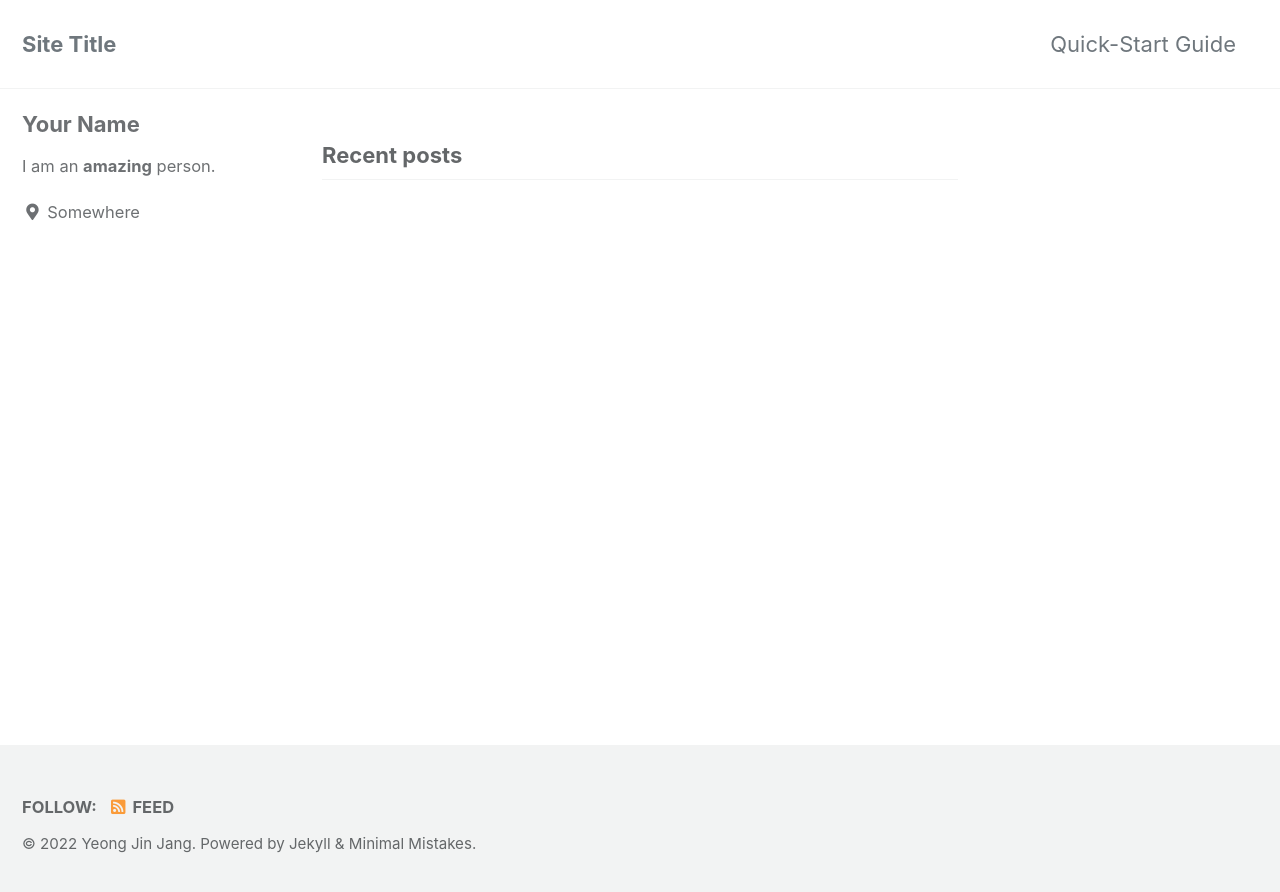
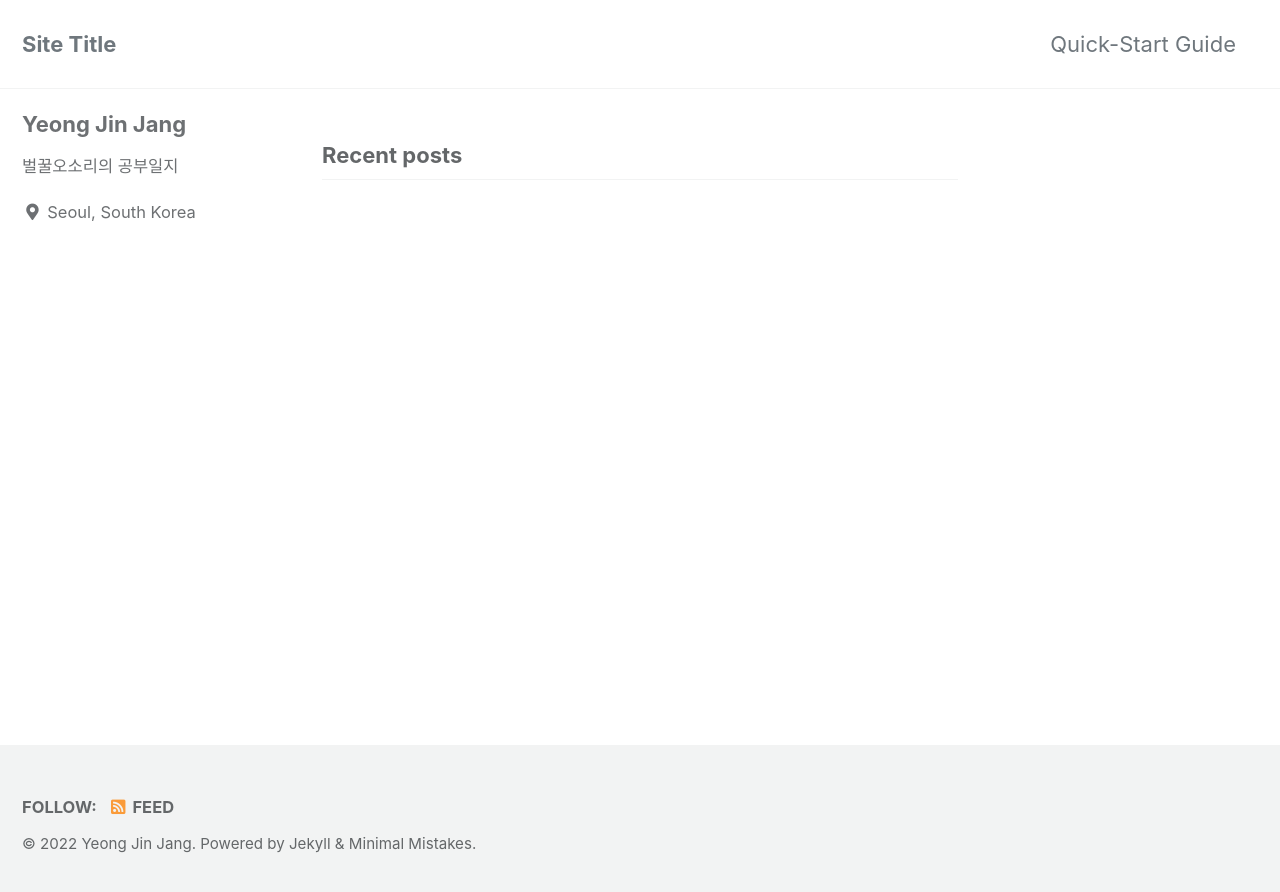
Before and after one commit to Yeong-Jin-Jang/Yeong-Jin-Jang.github.io, a Jekyll site: the page built from index.html, in a window 1280 px wide. Shown: the top 892 px of the page. Built offline with Jekyll 4.4.1, drawn with Linux system fonts in a browser that asks for light colours; cached includes are drawn as plain includes; the list of posts is cut into pages by our own code.

Commit message:
Update _config.yml

```diff
--- a/_config.yml
+++ b/_config.yml
@@ -21,7 +21,7 @@ title_separator          : "-"
 subtitle                 : # site tagline that appears below site title in masthead
 name                     : "Yeong Jin Jang"
 description              : "벌꿀 오소리의 공부일지"
-url                      : # the base hostname & protocol for your site e.g. "https://mmistakes.github.io"
+url                      : "https://yeong-jin-jang.github.io"
 baseurl                  : # the subpath of your site, e.g. "/blog"
 repository               : # GitHub username/repo-name e.g. "mmistakes/minimal-mistakes"
 teaser                   : # path of fallback teaser image, e.g. "/assets/images/500x300.png"
@@ -102,13 +102,13 @@ analytics:
 
 # Site Author
 author:
-  name             : "Your Name"
+  name             : "Yeong Jin Jang"
   avatar           : # path of avatar image, e.g. "/assets/images/bio-photo.jpg"
-  bio              : "I am an **amazing** person."
-  location         : "Somewhere"
+  bio              : "벌꿀오소리의 공부일지"
+  location         : "Seoul, South Korea"
   email            :
   links:
-    - label: "Email"
+    - label: "jiuoo3@naver.com"
       icon: "fas fa-fw fa-envelope-square"
       # url: "mailto:your.name@email.com"
     - label: "Website"
```
